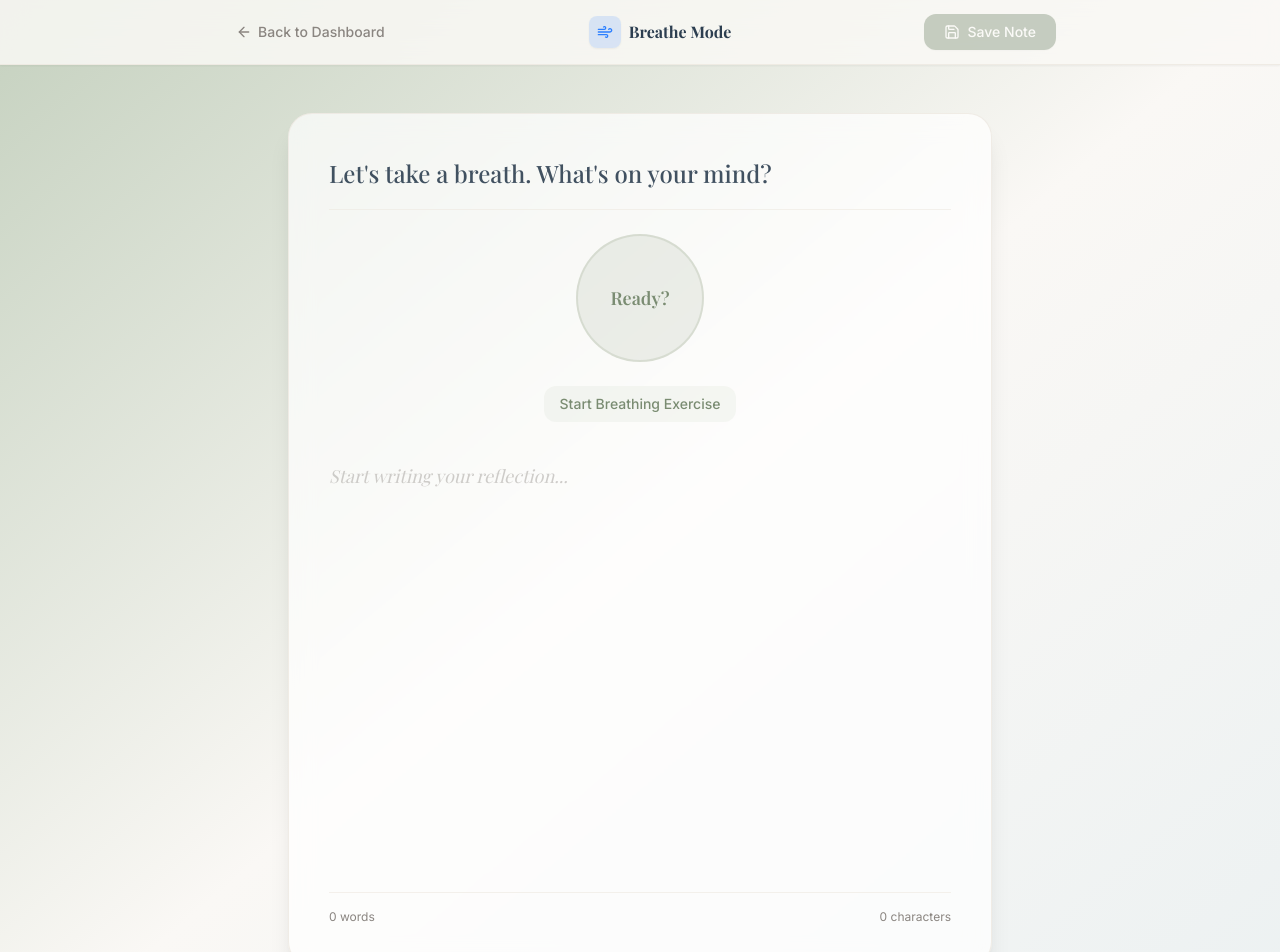
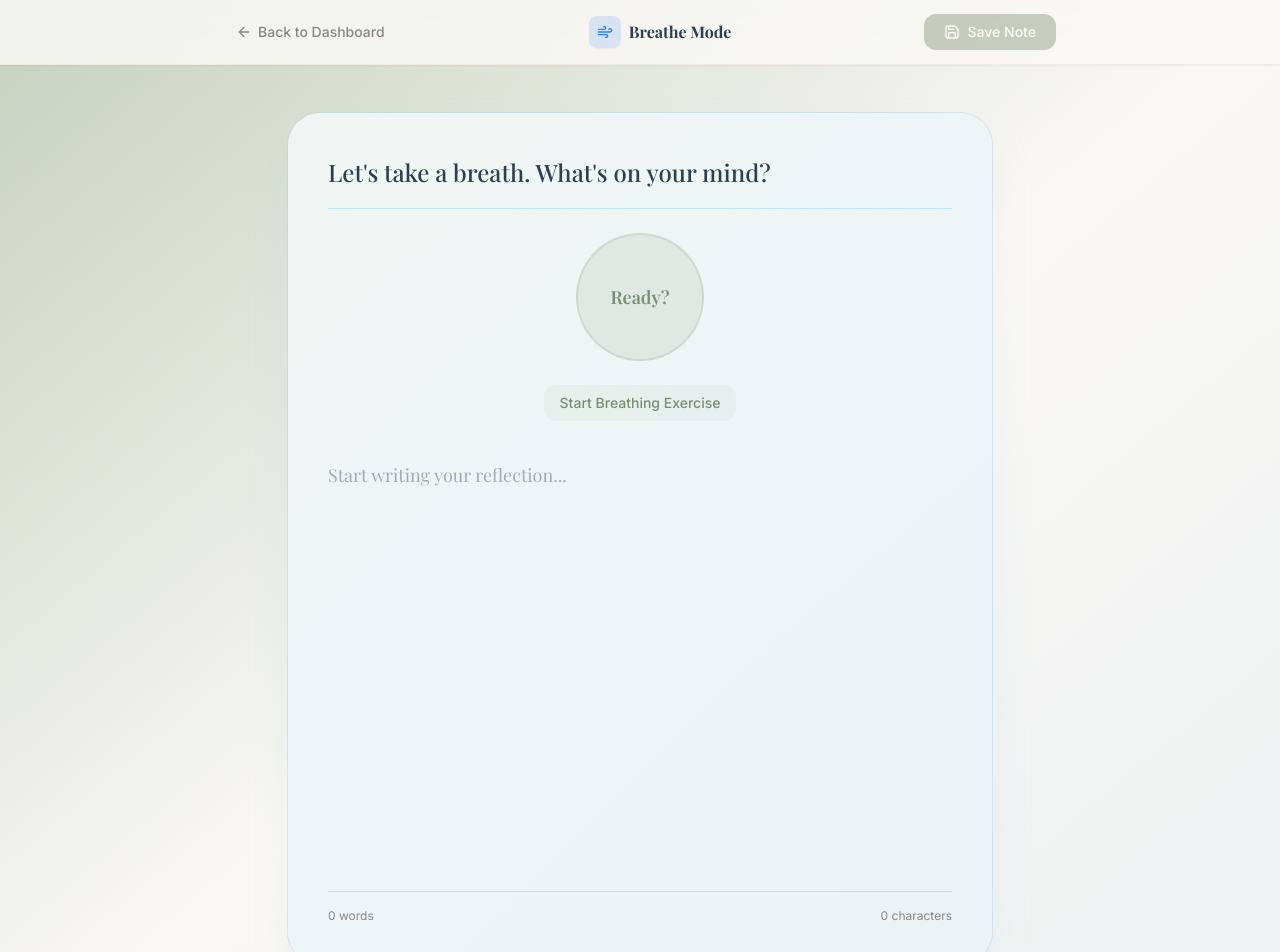
Before and after one commit to MatheusPane/Notes-to-Self, a Next.js app: page /breathe in a window 1280 px wide. Shown: the top 952 px of the page. Built offline with nearby package versions, Linux system fonts and the light colour scheme; a web font is replaced by a local one.

Commit message:
Add thematic physical paper textures and mode-specific canvas styling

```diff
--- a/src/app/globals.css
+++ b/src/app/globals.css
@@ -304,3 +304,92 @@ html.dark .cl-navbarButton:hover {
 .journal-textarea:focus {
   outline: none;
 }
+
+/* ── Thematic Paper Textures per Journaling Mode ── */
+
+/* 1. Gratitude: Warm Vintage Dotted Journal */
+.paper-gratitude {
+  background-color: #faf2eb;
+  background-image: radial-gradient(circle, rgba(212, 167, 136, 0.35) 1.2px, transparent 1.2px);
+  background-size: 24px 24px;
+  box-shadow: 0 20px 40px -15px rgba(212, 167, 136, 0.25), 0 0 0 1px rgba(240, 201, 176, 0.4);
+}
+
+html.dark .paper-gratitude {
+  background-color: #1f1b18;
+  background-image: radial-gradient(circle, rgba(212, 167, 136, 0.25) 1.2px, transparent 1.2px);
+  background-size: 24px 24px;
+  box-shadow: 0 20px 40px -15px rgba(0, 0, 0, 0.5), 0 0 0 1px rgba(212, 167, 136, 0.15);
+}
+
+/* 2. Vent: Dark Raw Charcoal Sketchbook Paper with Vignette & Grain */
+.paper-vent {
+  background-color: #181b20;
+  background-image:
+    radial-gradient(circle at 50% 50%, rgba(255, 107, 53, 0.05) 0%, transparent 80%),
+    radial-gradient(rgba(255, 255, 255, 0.03) 1px, transparent 0);
+  background-size: 100% 100%, 8px 8px;
+  box-shadow: inset 0 0 90px rgba(0, 0, 0, 0.8), 0 25px 50px -12px rgba(0, 0, 0, 0.6), 0 0 0 1px rgba(239, 68, 68, 0.2);
+}
+
+html.dark .paper-vent {
+  background-color: #0f1115;
+  background-image:
+    radial-gradient(circle at 50% 50%, rgba(239, 68, 68, 0.08) 0%, transparent 80%),
+    radial-gradient(rgba(255, 255, 255, 0.04) 1px, transparent 0);
+  background-size: 100% 100%, 8px 8px;
+  box-shadow: inset 0 0 100px rgba(0, 0, 0, 0.95), 0 25px 50px -12px rgba(0, 0, 0, 0.8), 0 0 0 1px rgba(239, 68, 68, 0.3);
+}
+
+/* 3. Breathe: Smooth Watercolor Paper with Airy Soft Edges */
+.paper-breathe {
+  background: linear-gradient(135deg, rgba(240, 247, 244, 0.95) 0%, rgba(237, 245, 248, 0.92) 50%, rgba(235, 243, 247, 0.95) 100%);
+  box-shadow: 0 25px 50px -12px rgba(168, 204, 224, 0.3), 0 0 0 1px rgba(168, 204, 224, 0.4);
+}
+
+html.dark .paper-breathe {
+  background: linear-gradient(135deg, rgba(17, 32, 39, 0.95) 0%, rgba(19, 37, 48, 0.92) 50%, rgba(15, 29, 36, 0.95) 100%);
+  box-shadow: 0 25px 50px -12px rgba(14, 165, 233, 0.15), 0 0 0 1px rgba(56, 189, 248, 0.2);
+}
+
+/* 4. Visions: Crisp Ethereal Lilac Bullet Journal Grid */
+.paper-visions {
+  background-color: #fbf8fd;
+  background-image:
+    linear-gradient(to right, rgba(166, 139, 190, 0.14) 1px, transparent 1px),
+    linear-gradient(to bottom, rgba(166, 139, 190, 0.14) 1px, transparent 1px);
+  background-size: 24px 24px;
+  box-shadow: 0 20px 40px -15px rgba(201, 184, 217, 0.3), 0 0 0 1px rgba(201, 184, 217, 0.4);
+}
+
+html.dark .paper-visions {
+  background-color: #16121e;
+  background-image:
+    linear-gradient(to right, rgba(166, 139, 190, 0.18) 1px, transparent 1px),
+    linear-gradient(to bottom, rgba(166, 139, 190, 0.18) 1px, transparent 1px);
+  background-size: 24px 24px;
+  box-shadow: 0 20px 40px -15px rgba(0, 0, 0, 0.6), 0 0 0 1px rgba(166, 139, 190, 0.2);
+}
+
+/* 5. Brain Dump: Classic Notebook Paper with Horizontal Rules */
+.paper-braindump {
+  background-color: #fcfbfa;
+  background-image: repeating-linear-gradient(
+    transparent,
+    transparent 31px,
+    rgba(148, 163, 184, 0.22) 31px,
+    rgba(148, 163, 184, 0.22) 32px
+  );
+  box-shadow: 0 20px 40px -15px rgba(168, 181, 160, 0.25), 0 0 0 1px rgba(197, 209, 191, 0.4);
+}
+
+html.dark .paper-braindump {
+  background-color: #171c18;
+  background-image: repeating-linear-gradient(
+    transparent,
+    transparent 31px,
+    rgba(71, 85, 105, 0.3) 31px,
+    rgba(71, 85, 105, 0.3) 32px
+  );
+  box-shadow: 0 20px 40px -15px rgba(0, 0, 0, 0.6), 0 0 0 1px rgba(74, 124, 89, 0.2);
+}
--- a/src/components/JournalEditor.tsx
+++ b/src/components/JournalEditor.tsx
@@ -6,6 +6,7 @@ import { Save, ArrowLeft, Loader2 } from "lucide-react";
 import { useRouter } from "next/navigation";
 import { createEntry } from "@/app/actions/journalActions";
 import type { ModeConfig } from "@/lib/modes";
+import { cn } from "@/lib/utils";
 
 interface JournalEditorProps {
   mode: ModeConfig;
@@ -100,14 +101,38 @@ export default function JournalEditor({
 
       {/* Floating Paper Canvas Wrapper (Centered at Optimal Reading Width) */}
       <div className="max-w-3xl mx-auto px-4 sm:px-6 lg:px-8 py-8 md:py-12">
-        <div className="bg-white/70 glass rounded-3xl p-6 sm:p-10 shadow-xl border border-broken-white/80 space-y-6">
+        <div
+          className={cn(
+            "relative transition-all duration-300 p-6 sm:p-10 space-y-6 overflow-hidden",
+            mode.key === "gratitude" && "paper-gratitude rounded-3xl",
+            mode.key === "vent" && "paper-vent rounded-3xl",
+            mode.key === "breathe" && "paper-breathe rounded-[2rem]",
+            mode.key === "visions" && "paper-visions rounded-2xl",
+            mode.key === "braindump" && "paper-braindump rounded-3xl pl-8 sm:pl-14",
+            !["gratitude", "vent", "breathe", "visions", "braindump"].includes(mode.key) &&
+              "bg-white/70 glass rounded-3xl shadow-xl border border-broken-white/80"
+          )}
+        >
+          {/* Vertical Red Notebook Line for Brain Dump Mode */}
+          {mode.key === "braindump" && (
+            <div className="absolute left-6 sm:left-10 top-0 bottom-0 w-[2px] bg-red-400/50 dark:bg-red-500/40 pointer-events-none" />
+          )}
+
           {/* Prompt Header */}
           {mode.prompt && (
             <motion.p
               initial={{ opacity: 0, y: 10 }}
               animate={{ opacity: 1, y: 0 }}
               transition={{ delay: 0.2 }}
-              className="font-serif text-xl sm:text-2xl text-navy/90 font-medium leading-relaxed border-b border-broken-white/60 pb-4"
+              className={cn(
+                "font-serif text-xl sm:text-2xl font-medium leading-relaxed border-b pb-4",
+                mode.key === "gratitude" && "text-orange-950/90 dark:text-orange-200/90 border-orange-300/40 dark:border-orange-900/40",
+                mode.key === "vent" && "text-slate-100 dark:text-slate-100 border-red-900/40 dark:border-red-950/60",
+                mode.key === "breathe" && "text-navy dark:text-sky-100 border-sky-300/40 dark:border-sky-800/40",
+                mode.key === "visions" && "text-purple-950/90 dark:text-purple-100/90 border-purple-300/40 dark:border-purple-900/40",
+                mode.key === "braindump" && "text-charcoal dark:text-slate-200 border-slate-300/40 dark:border-slate-700/40",
+                !["gratitude", "vent", "breathe", "visions", "braindump"].includes(mode.key) && "text-navy/90 border-broken-white/60"
+              )}
             >
               {mode.prompt}
             </motion.p>
@@ -126,8 +151,12 @@ export default function JournalEditor({
               <div className="w-16 h-16 rounded-full bg-sage/20 flex items-center justify-center mb-4 text-sage-dark shadow-xs">
                 <Save className="w-7 h-7" />
               </div>
-              <p className="font-serif text-xl text-navy font-bold">Saved to your journal 🌿</p>
-              <p className="text-sm text-muted mt-1">Redirecting to your dashboard...</p>
+              <p className="font-serif text-xl text-navy dark:text-slate-100 font-bold">
+                Saved to your journal 🌿
+              </p>
+              <p className="text-sm text-muted dark:text-slate-400 mt-1">
+                Redirecting to your dashboard...
+              </p>
             </motion.div>
           ) : (
             <>
@@ -145,13 +174,26 @@ export default function JournalEditor({
                       ? "Just start typing..."
                       : "Start writing your reflection..."
                   }
-                  className="w-full bg-transparent border-none outline-none resize-none font-serif text-base sm:text-lg text-charcoal placeholder:text-muted/40 placeholder:font-serif placeholder:italic leading-relaxed min-h-[300px] md:min-h-[400px]"
+                  className={cn(
+                    "w-full bg-transparent border-none outline-none resize-none font-serif text-base sm:text-lg min-h-[300px] md:min-h-[400px]",
+                    mode.key === "gratitude" && "text-[#3a2e2b] dark:text-[#f7eade] placeholder:text-[#3a2e2b]/40 dark:placeholder:text-[#f7eade]/40 leading-relaxed",
+                    mode.key === "vent" && "text-slate-100 dark:text-slate-200 placeholder:text-slate-500 leading-relaxed font-sans",
+                    mode.key === "breathe" && "text-[#2c3e50] dark:text-[#e2f1f8] placeholder:text-[#2c3e50]/40 dark:placeholder:text-[#e2f1f8]/40 leading-relaxed",
+                    mode.key === "visions" && "text-[#2d2438] dark:text-[#f3ebfa] placeholder:text-[#2d2438]/40 dark:placeholder:text-[#f3ebfa]/40 leading-relaxed",
+                    mode.key === "braindump" && "text-[#2d3748] dark:text-[#e2e8f0] placeholder:text-[#2d3748]/40 dark:placeholder:text-[#e2e8f0]/40 leading-[32px] pt-[2px]",
+                    !["gratitude", "vent", "breathe", "visions", "braindump"].includes(mode.key) && "text-charcoal placeholder:text-muted/40 leading-relaxed"
+                  )}
                   autoFocus
                 />
               </motion.div>
 
               {/* Character & Word Counter */}
-              <div className="pt-4 border-t border-broken-white/60 flex items-center justify-between text-xs text-muted">
+              <div
+                className={cn(
+                  "pt-4 border-t flex items-center justify-between text-xs font-sans",
+                  mode.key === "vent" ? "text-slate-400 border-red-900/40" : "text-muted border-black/10 dark:border-white/10"
+                )}
+              >
                 <span>{content.trim() ? content.trim().split(/\s+/).length : 0} words</span>
                 <span>
                   {charCount} {charCount === 1 ? "character" : "characters"}
```
